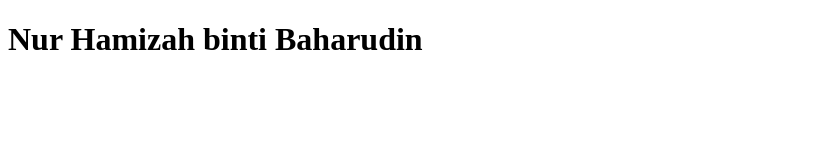
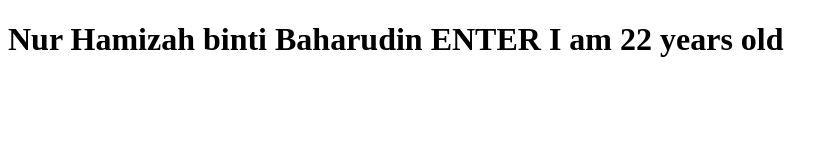
Before and after one commit to nmieza/Student_Profile, a plain HTML site: page index.html in a window 1280 px wide. Shown: the whole page, without its empty margins (0-839 px from the left). Drawn offline with Linux system fonts and the light colour scheme.

Commit message:
SECONDCOMMIT

```diff
--- a/index.html
+++ b/index.html
@@ -7,6 +7,8 @@
     <title>Document</title>
 </head>
 <body>
-    <h1>Nur Hamizah binti Baharudin</h1>
+    <h1>Nur Hamizah binti Baharudin ENTER
+        I am 22 years old
+    </h1>
 </body>
 </html>
```
